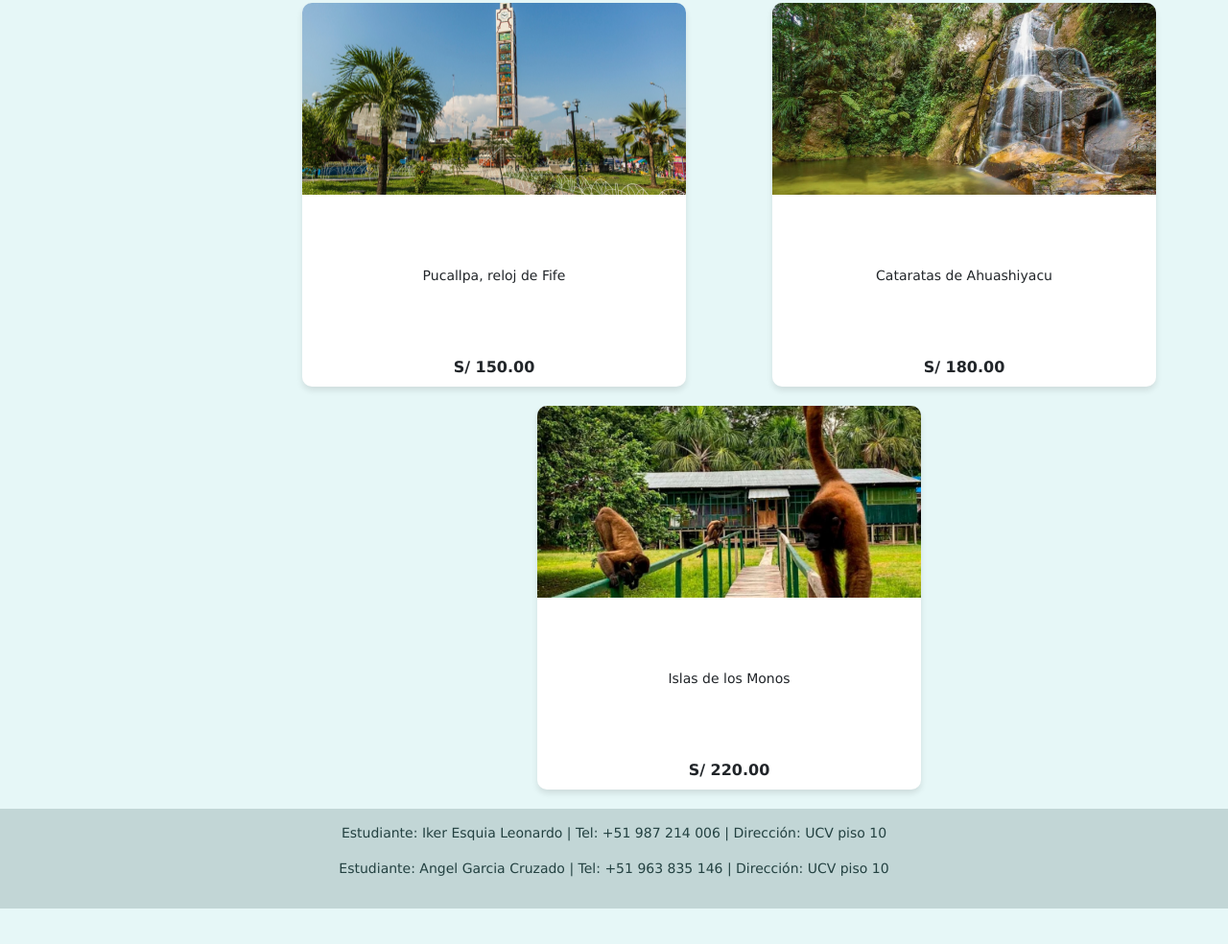
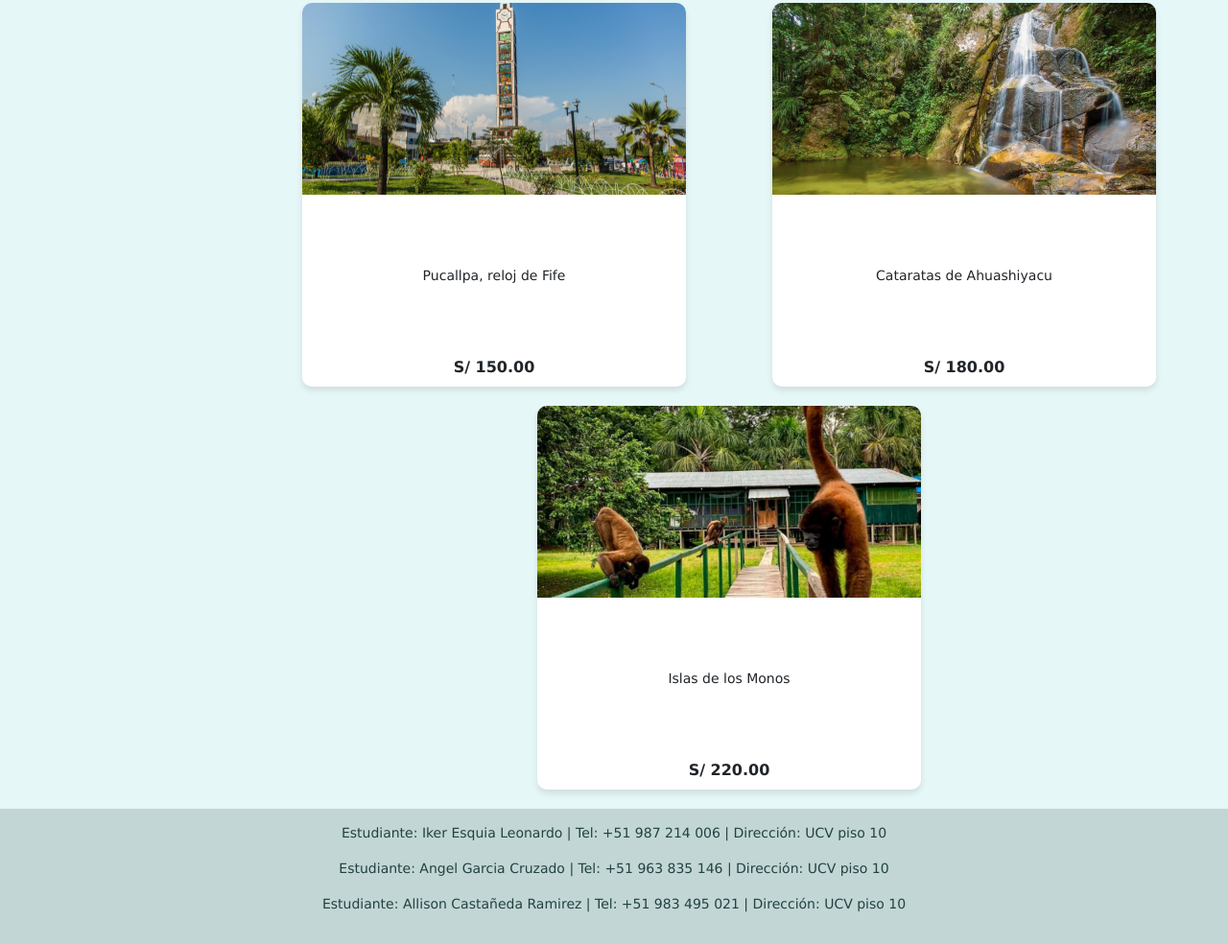
Before and after one commit to fercup/parcial.2, a plain HTML site: page index.html in a window 1280 px wide. Shown: the part 1659-2643 px from the top of the page at 96% size. Before the commit the page ends 2606 px from the top, so only its background shows below. Drawn offline with nearby package versions, Linux system fonts and the light colour scheme.

Commit message:
Update index.html

```diff
--- a/index.html
+++ b/index.html
@@ -585,6 +585,7 @@
   <footer>
     <p>Estudiante: Iker Esquia Leonardo | Tel: +51 987 214 006 | Dirección: UCV piso 10</p>
     <p>Estudiante: Angel Garcia Cruzado | Tel: +51 963 835 146 | Dirección: UCV piso 10</p>
+    <p>Estudiante: Allison Castañeda Ramirez | Tel: +51 983 495 021 | Dirección: UCV piso 10</p>
   </footer>
 </body>
 </html>
```
